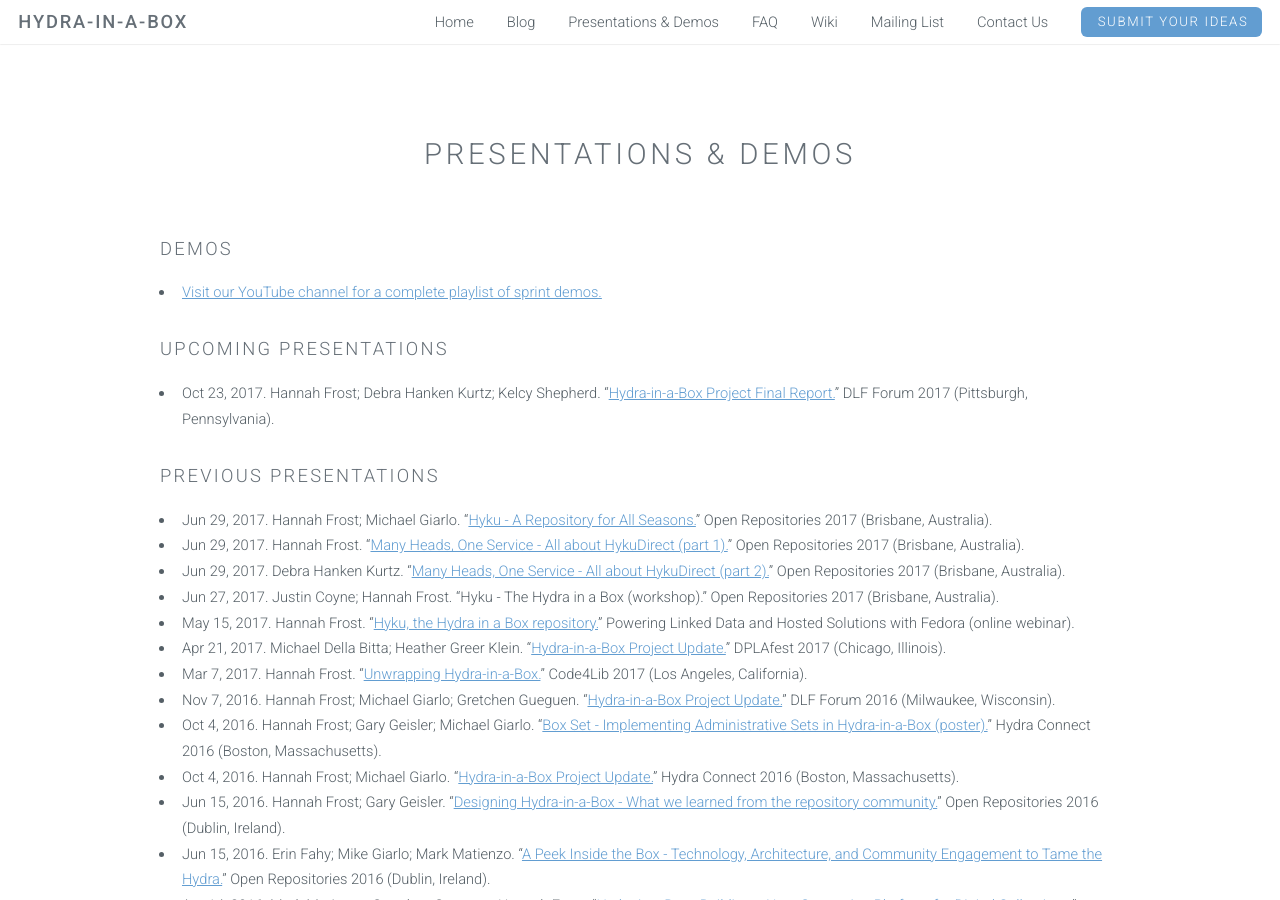
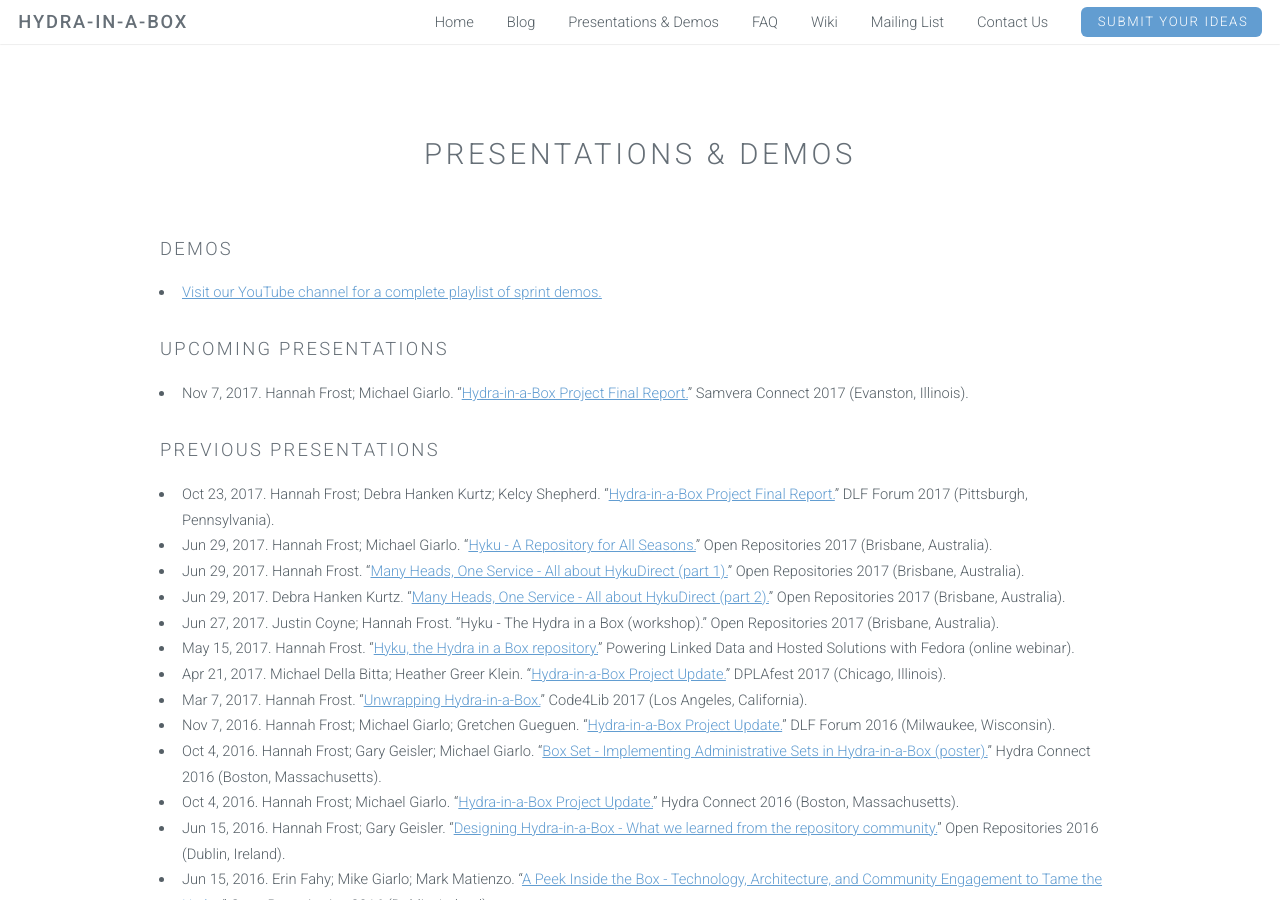
Before and after one commit to samvera-labs/hyku.github.io, a Jekyll site: the page built from presentations.html, in a window 1280 px wide and 900 px high. Built offline with Jekyll 4.4.1, drawn with Linux system fonts in a browser that asks for light colours.

Commit message:
preso-updates-fall2017

```diff
--- a/_data/previous_presentations.yaml
+++ b/_data/previous_presentations.yaml
@@ -1,3 +1,12 @@
+- title: Hydra-in-a-Box Project Final Report
+  presenters:
+    - Hannah Frost
+    - Debra Hanken Kurtz
+    - Kelcy Shepherd
+  event: DLF Forum 2017
+  location: "Pittsburgh, Pennsylvania"
+  date: 2017-10-23
+  url:  http://bit.ly/hybox-report-dlf2017
 - title: Hyku - A Repository for All Seasons
   presenters:
     - Hannah Frost
```
Also changed, not shown: _data/upcoming_presentations.yml (+5 -6 lines).
